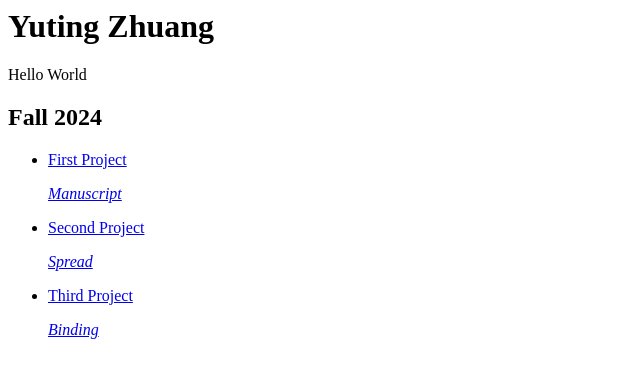
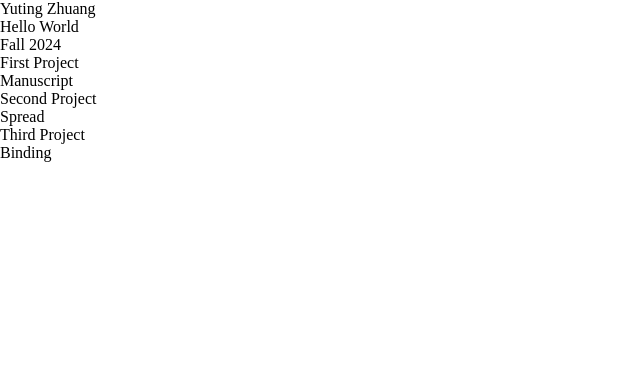
Before and after one commit to yuting-zhuang/yuting-zhuang.github.io, a plain HTML site: page index.html in a window 1280 px wide. Shown: the whole page, without its empty margins (0-640 px from the left). Drawn offline with Linux system fonts and the light colour scheme.

Commit message:
link reset

```diff
--- a/index.html
+++ b/index.html
@@ -1,6 +1,7 @@
 <html>
 	<head>
 		<title>Typography & Interaction</title>
+		<link href="assets/reset.css" rel="stylesheet">
 	</head>
 	<body>
 		<h1>Yuting Zhuang</h1>
```
